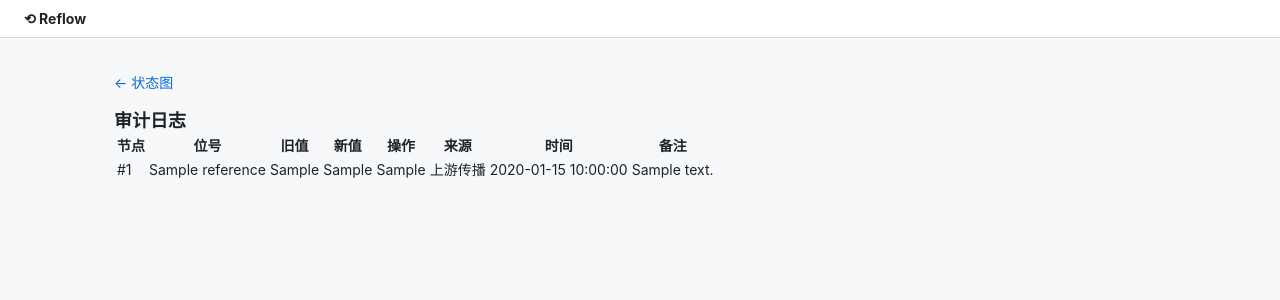
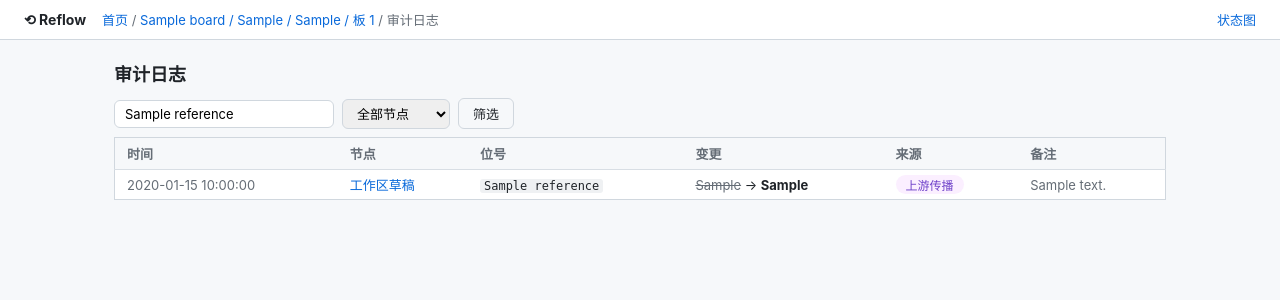
Before and after one commit to aixia715/reflow, a FastAPI app: template app/templates/log.html in a window 1280 px wide. Shown: the top 300 px of the page. Run offline with FastAPI, Linux system fonts and the light colour scheme; the template is opened without the code that fills it: most values are stand-ins (such as "Sample title", 1, 10 or a date in 2020); some libraries are stand-ins or nearby versions.

Commit message:
feat: 审计日志改版——节点可读可点、变更对比、来源徽章、筛选、倒序
Co-Authored-By: Claude Fable 5 <noreply@anthropic.com>

```diff
--- a/app/templates/log.html
+++ b/app/templates/log.html
@@ -1,17 +1,46 @@
 {% extends "base.html" %}
+{% block title %}板 {{ board.board_uid }} · 审计日志 — Reflow{% endblock %}
+{% block crumbs %}
+<a href="/">首页</a> /
+<a href="/board/{{ board_id }}">{{ board.board_name }} / {{ board.pcb_version }} / {{ board.bom_version }} / 板 {{ board.board_uid }}</a>
+/ 审计日志
+{% endblock %}
+{% block ctxlinks %}<a href="/board/{{ board_id }}">状态图</a>{% endblock %}
 {% block content %}
-<p><a href="/board/{{ board_id }}">← 状态图</a></p>
-<h1>审计日志</h1>
-<table>
-  <tr><th>节点</th><th>位号</th><th>旧值</th><th>新值</th><th>操作</th><th>来源</th><th>时间</th><th>备注</th></tr>
+<div class="page-head"><h1>审计日志</h1></div>
+<form class="toolbar" method="get" action="/board/{{ board_id }}/log">
+  <input class="input" name="reference" value="{{ reference }}" placeholder="按位号筛选，如 R5">
+  <select class="input" name="node" style="width:auto">
+    <option value="">全部节点</option>
+    {% for n in nodes %}
+    <option value="{{ n.id }}" {% if node == n.id|string %}selected{% endif %}>
+      {% if not n.is_committed %}工作区草稿{% elif n.parent_id is none %}初始状态{% else %}#{{ n.id }} {{ n.message or '(无说明)' }}{% endif %}
+    </option>
+    {% endfor %}
+  </select>
+  <button class="btn">筛选</button>
+</form>
+<table class="bom">
+  <thead><tr><th>时间</th><th>节点</th><th>位号</th><th>变更</th><th>来源</th><th>备注</th></tr></thead>
+  <tbody>
   {% for r in rows %}
   <tr>
-    <td>#{{ r.node_id }}</td><td>{{ r.reference }}</td>
-    <td>{{ r.old_part or '—' }}</td><td>{{ r.new_part or '—' }}</td>
-    <td>{{ r.op }}</td>
-    <td>{{ '直接' if r.source == 'direct' else '上游传播' }}</td>
-    <td>{{ r.created_at }}</td><td>{{ r.note or '' }}</td>
+    <td class="muted">{{ r.created_at }}</td>
+    <td><a href="/board/{{ board_id }}/node/{{ r.node_id }}">
+      {% if not r.node_committed %}工作区草稿{% else %}#{{ r.node_id }} {{ r.node_message or '(无说明)' }}{% endif %}</a></td>
+    <td><code>{{ r.reference }}</code></td>
+    <td>
+      {% if r.old_part %}<span class="strike">{{ r.old_part }}</span> → {% endif %}
+      {% if r.new_part %}<b>{{ r.new_part }}</b>{% else %}<b>不贴</b>{% endif %}
+    </td>
+    <td>
+      {% if r.source == 'direct' %}<span class="badge badge-blue">直接修改</span>
+      {% else %}<span class="badge badge-purple">上游传播</span>{% endif %}
+    </td>
+    <td class="muted">{{ r.note or '' }}</td>
   </tr>
   {% endfor %}
+  {% if not rows %}<tr><td colspan="6" class="muted">没有匹配的记录</td></tr>{% endif %}
+  </tbody>
 </table>
 {% endblock %}
```
Also changed, not shown: app/models.py (+15 -0 lines), app/routes/log.py (+9 -8 lines), tests/test_models.py (+19 -0 lines), tests/test_routes.py (+11 -0 lines).
